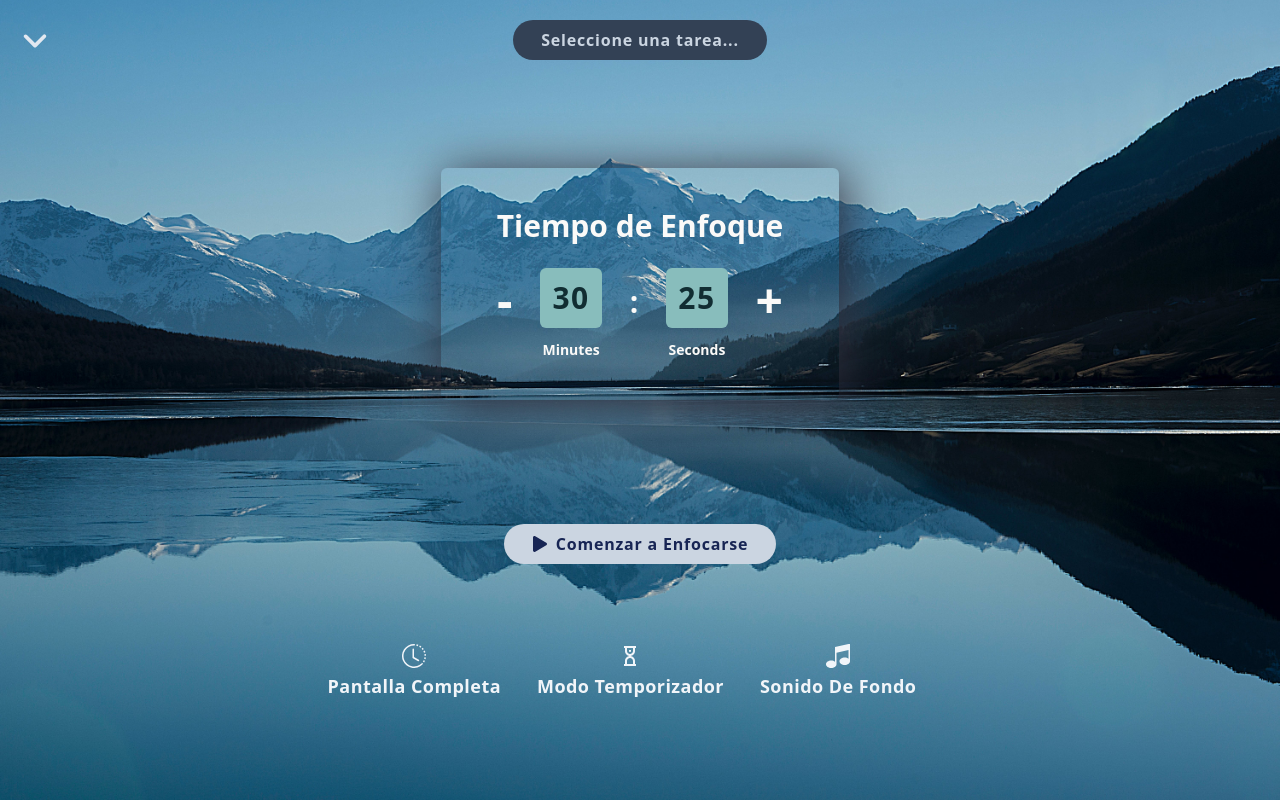
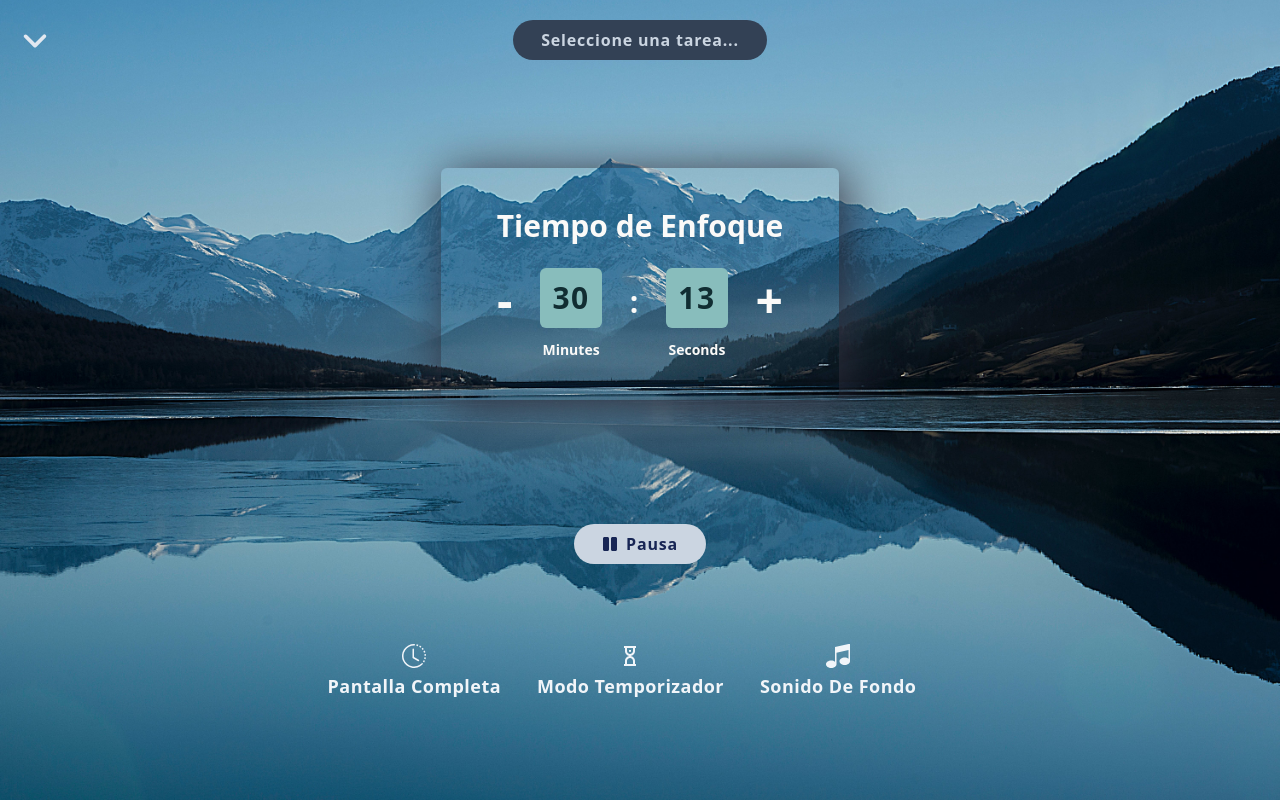
Before and after one commit to greluma/focus-todo, a React (Vite) app: page / in a window 1280 px wide. Both pictures are taken after a click on the button "Comenzar a Enfocarse". Built offline with nearby package versions, Linux system fonts and the light colour scheme.

Commit message:
big advances

```diff
--- a/src/components/Clock.jsx
+++ b/src/components/Clock.jsx
@@ -1,10 +1,11 @@
-import { decrement5, increment5 } from "../features/clock/clockSlice";
+import { decrement, increment } from "../features/clock/clockSlice";
 import ClockSumRestBtn from "./ClockSumRestBtn";
 import ClockTimeInfo from "./ClockTimeInfo";
 import { useSelector } from "react-redux";
 
 const Clock = () => {
-  const time = useSelector((state) => state.clock.countDownTime)
+  const clockState = useSelector((state) => state.clock)
+  const time = clockState.countDownTime
 
   return (
     <div className="mx-3 sm:p-10 p-4 rounded-md flex justify-center flex-col gap-6 shadow-[5px_5px_50px_rgba(47,46,60,1)]">
@@ -14,11 +15,11 @@ const Clock = () => {
         </h1>
       </div>
       <div className="flex justify-center sm:px-4 gap-x-7">
-        <ClockSumRestBtn operacion="-" manageTime={decrement5} />
+        <ClockSumRestBtn operacion="-" manageTime={decrement} />
         <ClockTimeInfo time={time?.minutes} unit="min" />
         <span className="text-3xl text-[#FBFAF8] mt-4 font-bold">:</span>
         <ClockTimeInfo time={time?.seconds} unit="sec" />
-        <ClockSumRestBtn operacion="+" manageTime={increment5} />
+        <ClockSumRestBtn operacion="+" manageTime={increment} />
       </div>
     </div>
 
--- a/src/components/ClockSumRestBtn.jsx
+++ b/src/components/ClockSumRestBtn.jsx
@@ -1,10 +1,11 @@
 import PropTypes from 'prop-types';
 import { useDispatch } from 'react-redux';
+
 
 const ClockSumRestBtn = ({ operacion, manageTime }) => {
     const dispatch = useDispatch()
     return (
-        <div><button onClick={() => dispatch(manageTime())} className="text-5xl text-[#FBFAF8] font-bold mt-2">{operacion}</button></div>
+        <div><button onClick={() => dispatch(manageTime({ unit: "min", time: 5 }))} className="text-5xl font-bold mt-2 text-[#FBFAF8]">{operacion}</button></div>
     )
 }
 
--- /dev/null
+++ b/src/components/HomeFocusBtn.jsx
@@ -0,0 +1,19 @@
+import PropTypes from 'prop-types';
+
+const HomeFocusBtn = ({ focusTime, icon, text, func, continueOrFinish }) => {
+  return (
+    <button onClick={func} className={`flex items-center justify-center py-2 font-bold tracking-wider rounded-full bg-slate-300 px-7 text-blue-950 ${focusTime || continueOrFinish ? "hidden" : ""}`}>
+      <div className="mr-2">{icon}</div> {text}
+    </button>
+  )
+}
+
+HomeFocusBtn.propTypes = {
+  focusTime: PropTypes.bool,
+  text: PropTypes.string.isRequired,
+  icon: PropTypes.element.isRequired,
+  func: PropTypes.func.isRequired,
+  continueOrFinish: PropTypes.bool,
+};
+
+export default HomeFocusBtn
--- a/src/features/clock/clockSlice.js
+++ b/src/features/clock/clockSlice.js
@@ -1,25 +1,55 @@
 import { createSlice } from "@reduxjs/toolkit";
 
 const initialState = {
-  countDownTime: { minutes: 30, seconds: 25 },
+  countDownTime: { minutes: 30, seconds: 15 },
+  initialTime: { minutes: 30, seconds: 0 },
+  focusTime: false,
 };
 
 export const clockSlice = createSlice({
   name: "clock",
   initialState,
   reducers: {
-    increment5: (state) => {
-      state.countDownTime.minutes += 5;
+    increment: (state, action) => {
+      if (action.payload.unit === "min") {
+        if (!state.focusTime) {
+          state.initialTime.minutes += action.payload.time;
+        }
+        state.countDownTime.minutes += action.payload.time;
+        return;
+      }
+      state.countDownTime.seconds += action.payload.time;
     },
-    decrement5: (state) => {
+
+    decrement: (state, action) => {
       if (state.countDownTime.minutes <= 0) {
         return;
       }
-      state.countDownTime.minutes -= 5;
+      if (action.payload.unit === "min") {
+        if (!state.focusTime) {
+          state.initialTime.minutes -= action.payload.time;
+        }
+        state.countDownTime.minutes -= action.payload.time;
+        return;
+      }
+      if (state.countDownTime.seconds === 0) {
+        state.countDownTime.seconds = 60;
+        state.countDownTime.minutes -= 1;
+      }
+      state.countDownTime.seconds -= action.payload.time;
+    },
+
+    changeFocusTime: (state, action) => {
+      state.focusTime = action.payload;
+    },
+
+    resetTimer: (state) => {
+      state.countDownTime = state.initialTime;
     },
   },
 });
 
-export const { increment5, decrement5 } = clockSlice.actions;
+export const { increment, decrement, changeFocusTime, resetTimer } =
+  clockSlice.actions;
 
 export default clockSlice.reducer;
--- a/src/pages/Home.jsx
+++ b/src/pages/Home.jsx
@@ -1,29 +1,63 @@
 import Clock from "../components/Clock"
 import backgroundImage from '../assets/main-background.jpg';
 import { FaAngleDown } from "react-icons/fa6";
-import { FaPlay } from "react-icons/fa";
+import { FaPlay, FaPause, FaStop } from "react-icons/fa";
 import { CgSandClock } from "react-icons/cg";
 import { ImMusic } from "react-icons/im";
 import { BsClockHistory } from "react-icons/bs";
 import BtnHome from "../components/BtnHome";
+import { useDispatch, useSelector } from "react-redux";
+import { changeFocusTime, decrement, resetTimer } from "../features/clock/clockSlice";
+import HomeFocusBtn from "../components/HomeFocusBtn";
+import { useRef, useState } from "react";
+import { CiPlay1 } from "react-icons/ci";
 
 // TODO: Que la imagen de fondo cambie cada vez que acabe un Pomodoro
+// TODO: Que suene cuando el pomodoro llega a 0
 
 const Home = () => {
+    const clockState = useSelector((state) => state.clock)
+    const focusTime = clockState.focusTime
+    const dispatch = useDispatch()
+    const [continueOrFinish, setContinueOrFinish] = useState(false)
+
+    let intervalId = useRef();
+
+    function startFocus() {
+        setContinueOrFinish(false)
+        dispatch(changeFocusTime(true));
+        intervalId.current = setInterval(() => {
+            dispatch(decrement({ unit: "sec", time: 1 }))
+        }, 1000);
+    }
+
+    function pauseFocus() {
+        dispatch(changeFocusTime(false));
+        clearInterval(intervalId.current)
+        setContinueOrFinish(true)
+    }
+
+    function stopFocus() {
+        // TODO: que salte un aviso de si esta seguro de reiniciar el pomodoro
+        setContinueOrFinish(false)
+        dispatch(changeFocusTime(false));
+        dispatch(resetTimer())
+    }
+
     return (
-        <div className=" p-5 min-h-screen bg-cover bg-center" style={{ backgroundImage: `url(${backgroundImage})` }}>
-            <div className="grid grid-cols-3 justify-items-start m-auto">
+        <div className="min-h-screen p-5 bg-center bg-cover " style={{ backgroundImage: `url(${backgroundImage})` }}>
+            <div className="grid grid-cols-3 m-auto justify-items-start">
                 <button className="text-3xl text-slate-200"><FaAngleDown /></button>
-                <button className="bg-slate-700 text-slate-300 font-bold tracking-wider py-2 px-7 rounded-full justify-self-center">Seleccione una tarea...</button>
+                <button className="py-2 font-bold tracking-wider rounded-full bg-slate-700 text-slate-300 px-7 justify-self-center">Seleccione una tarea...</button>
             </div>
             <div className="h-[70vh] grid justify-center content-center grid-rows-5">
-                <div className="row-span-4 flex items-center justify-center">
+                <div className="flex items-center justify-center row-span-4">
                     <Clock />
                 </div>
-                <div className="mt-4 row-span-1 m-auto">
-                    <button className=" bg-slate-300 font-bold tracking-wider  py-2 px-7 rounded-full text-blue-950 flex items-center justify-center ">
-                        <FaPlay className="mr-2" /> Comenzar a Enfocarse
-                    </button>
+                <div className="row-span-1 m-auto mt-4">
+                    <HomeFocusBtn focusTime={focusTime} continueOrFinish={continueOrFinish} icon={<FaPlay />} text="Comenzar a Enfocarse" func={startFocus} />
+                    <HomeFocusBtn focusTime={!focusTime} icon={<FaPause />} text="Pausa" func={pauseFocus} />
+                    {continueOrFinish && <div className="flex gap-4"><HomeFocusBtn focusTime={focusTime} icon={<CiPlay1 />} text="Continuar" func={startFocus} /><HomeFocusBtn focusTime={focusTime} icon={<FaStop />} text="Terminar" func={stopFocus} /></div>}
                 </div>
             </div>
             <div className="flex justify-center mt-6">
```
